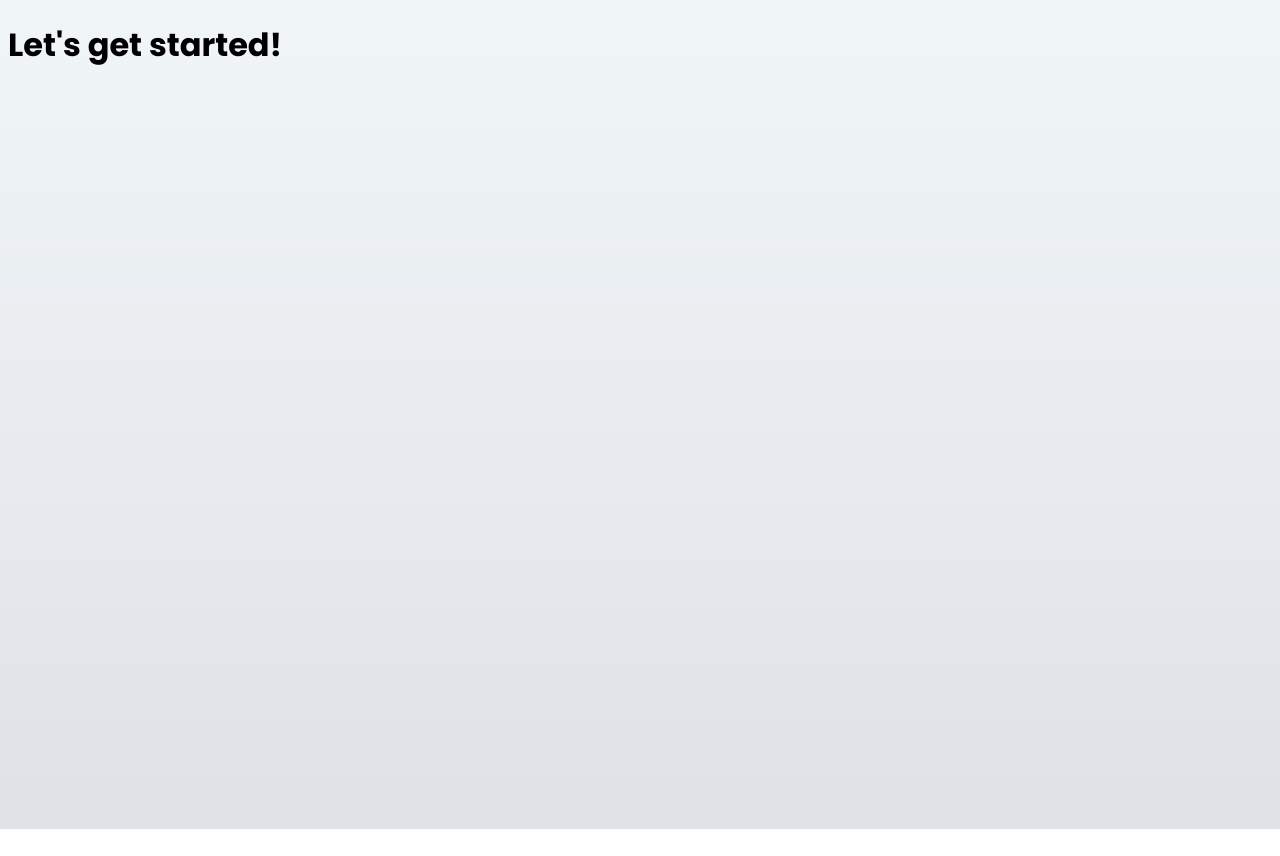
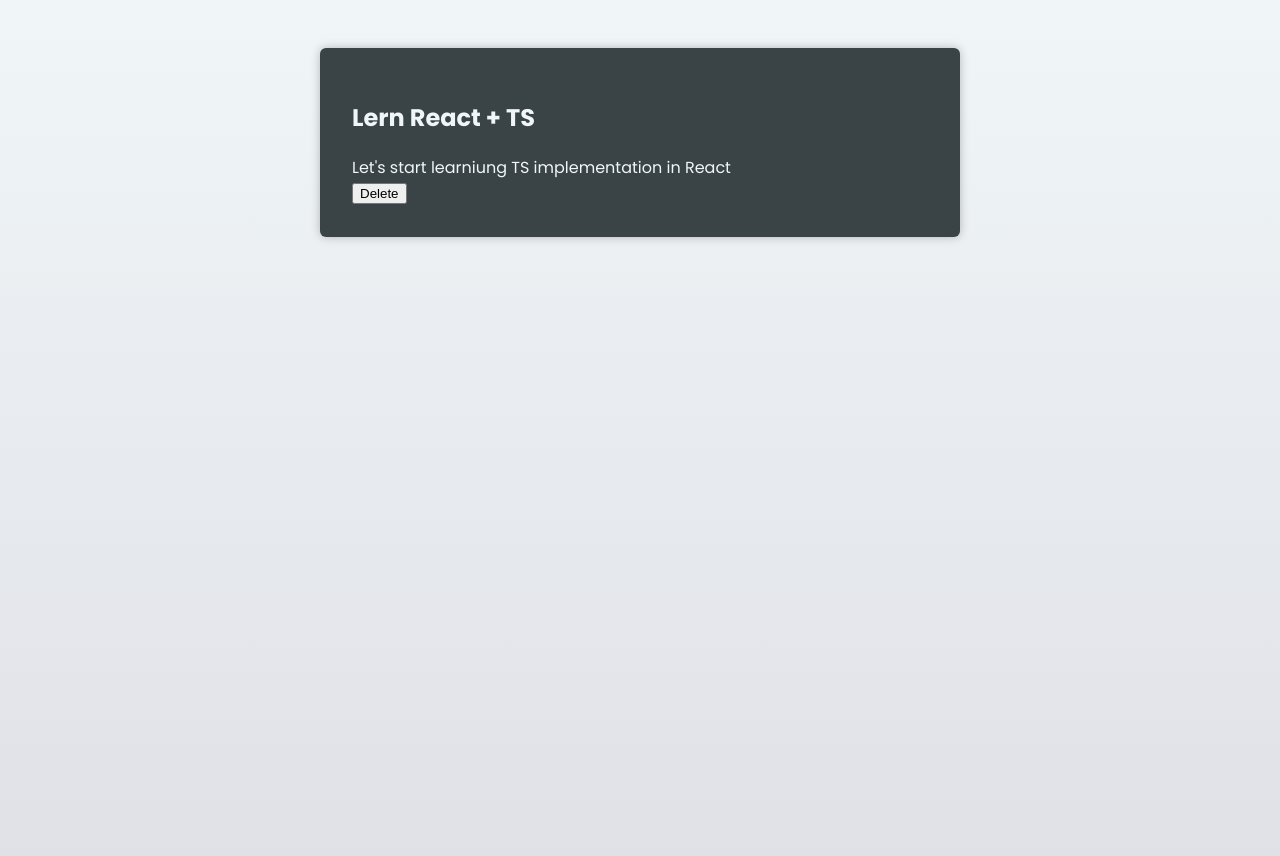
Before and after one commit to Ermegilius/ReactAndTypeScript, a React (Vite) app in the folder react-ts-basics/: page / in a window 1280 px wide. Before the commit the page ends 829 px from the top, so only its background shows below. Built offline with nearby package versions, Linux system fonts and the light colour scheme; the HTML template or start-up script is replaced by a standard one.

Commit message:
finish lesson 35

```diff
--- a/react-ts-basics/src/App.tsx
+++ b/react-ts-basics/src/App.tsx
@@ -1,3 +1,11 @@
+import CourseGoal from "./components/CourseGoal.tsx";
+
 export default function App() {
-  return <h1>Let's get started!</h1>;
+	return (
+		<main>
+			<CourseGoal title="Lern React + TS">
+				Let's start learniung TS implementation in React
+			</CourseGoal>
+		</main>
+	);
 }
--- /dev/null
+++ b/react-ts-basics/src/components/CourseGoal.tsx
@@ -0,0 +1,31 @@
+import { type ReactNode, type PropsWithChildren, type FC } from "react";
+
+//type CourseGoalProps = { title: string; children: ReactNode };
+
+type CourseGoalProps = PropsWithChildren<{ title: string }>; // the same as above
+
+export default function CourseGoal({ title, children }: CourseGoalProps) {
+	return (
+		<article>
+			<div>
+				<h2>{title}</h2>
+				{children}
+			</div>
+			<button>Delete</button>
+		</article>
+	);
+}
+
+// const CourseGoal: FC<CourseGoalProps> = ({ title, children }) => {
+// 	return (
+// 		<article>
+// 			<div>
+// 				<h2>{title}</h2>
+// 				{children}
+// 			</div>
+// 			<button>Delete</button>
+// 		</article>
+// 	);
+// }; //same as above
+
+// export default CourseGoal;
```
Also changed, not shown: 1 other file (tests, documents, lock files or other folders).
